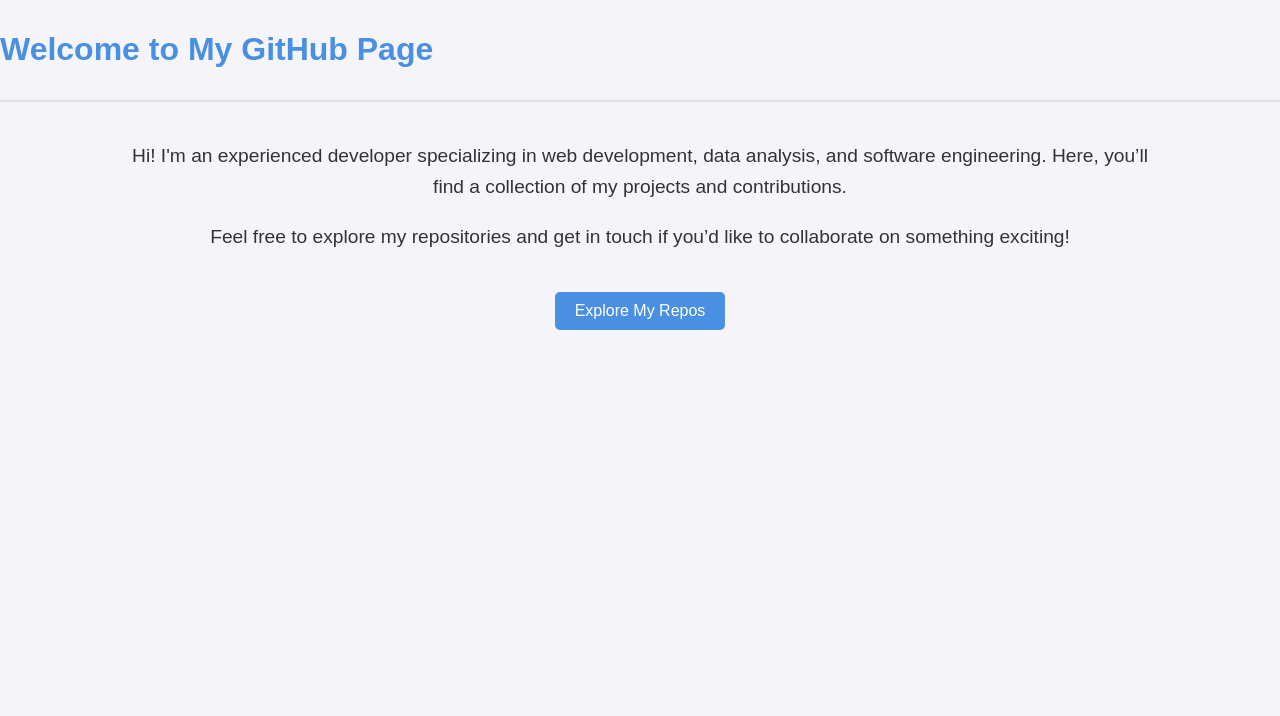
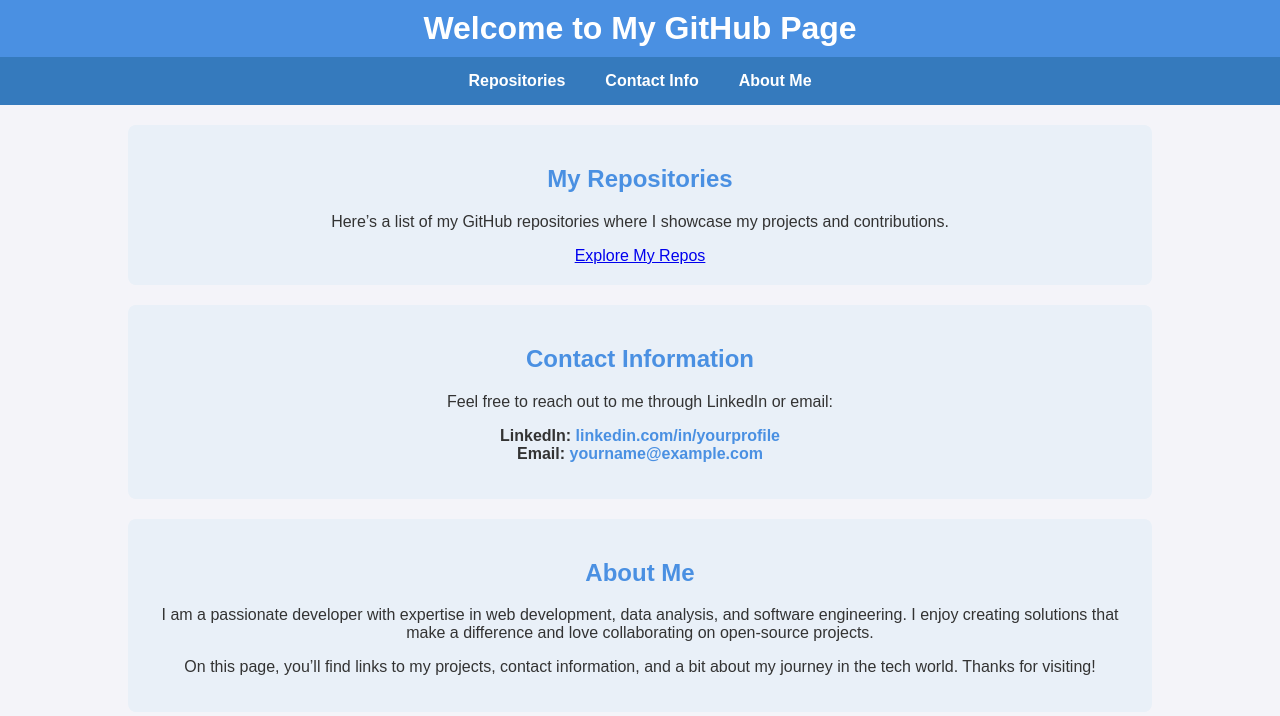
Before and after one commit to Ampor-Vida/ampor.github, a plain HTML site: page index.html in a window 1280 px wide. Drawn offline with Linux system fonts and the light colour scheme.

Commit message:
index.html

```diff
--- a/index.html
+++ b/index.html
@@ -12,34 +12,50 @@
             margin: 0;
             padding: 0;
         }
+        header {
+            background-color: #4a90e2;
+            padding: 10px 0;
+            color: #fff;
+            text-align: center;
+        }
+        header h1 {
+            margin: 0;
+        }
+        nav {
+            display: flex;
+            justify-content: center;
+            background-color: #357abd;
+        }
+        nav a {
+            padding: 15px 20px;
+            color: #fff;
+            text-decoration: none;
+            font-weight: bold;
+        }
+        nav a:hover {
+            background-color: #2a5a89;
+        }
         .container {
             width: 80%;
-            margin: 0 auto;
-            padding: 20px;
+            margin: 20px auto;
             text-align: center;
         }
-        header {
-            padding: 10px 0;
-            border-bottom: 2px solid #e2e2e2;
+        .section {
+            margin: 20px 0;
+            padding: 20px;
+            background-color: #e9f0f8;
+            border-radius: 8px;
         }
-        h1 {
+        .section h2 {
             color: #4a90e2;
         }
-        p {
-            font-size: 1.2em;
-            line-height: 1.6;
+        .contact-info a {
+            color: #4a90e2;
+            text-decoration: none;
+            font-weight: bold;
         }
-        a.button {
-            display: inline-block;
-            padding: 10px 20px;
-            background-color: #4a90e2;
-            color: #fff;
-            text-decoration: none;
-            border-radius: 5px;
-            margin-top: 20px;
-        }
-        a.button:hover {
-            background-color: #357abd;
+        .contact-info a:hover {
+            color: #2a5a89;
         }
     </style>
 </head>
@@ -47,10 +63,36 @@
     <header>
         <h1>Welcome to My GitHub Page</h1>
     </header>
+    <nav>
+        <a href="#repositories">Repositories</a>
+        <a href="#contact">Contact Info</a>
+        <a href="#about">About Me</a>
+    </nav>
+
     <div class="container">
-        <p>Hi! I'm an experienced developer specializing in web development, data analysis, and software engineering. Here, you’ll find a collection of my projects and contributions.</p>
-        <p>Feel free to explore my repositories and get in touch if you’d like to collaborate on something exciting!</p>
-        <a href="https://github.com/username" class="button">Explore My Repos</a>
+        <!-- Repositories Section -->
+        <div id="repositories" class="section">
+            <h2>My Repositories</h2>
+            <p>Here’s a list of my GitHub repositories where I showcase my projects and contributions.</p>
+            <a href="https://github.com/username" class="button" target="_blank">Explore My Repos</a>
+        </div>
+
+        <!-- Contact Information Section -->
+        <div id="contact" class="section">
+            <h2>Contact Information</h2>
+            <p>Feel free to reach out to me through LinkedIn or email:</p>
+            <p class="contact-info">
+                <strong>LinkedIn:</strong> <a href="https://linkedin.com/in/yourprofile" target="_blank">linkedin.com/in/yourprofile</a><br>
+                <strong>Email:</strong> <a href="mailto:yourname@example.com">yourname@example.com</a>
+            </p>
+        </div>
+
+        <!-- About Me Section -->
+        <div id="about" class="section">
+            <h2>About Me</h2>
+            <p>I am a passionate developer with expertise in web development, data analysis, and software engineering. I enjoy creating solutions that make a difference and love collaborating on open-source projects.</p>
+            <p>On this page, you’ll find links to my projects, contact information, and a bit about my journey in the tech world. Thanks for visiting!</p>
+        </div>
     </div>
 </body>
 </html>
```
